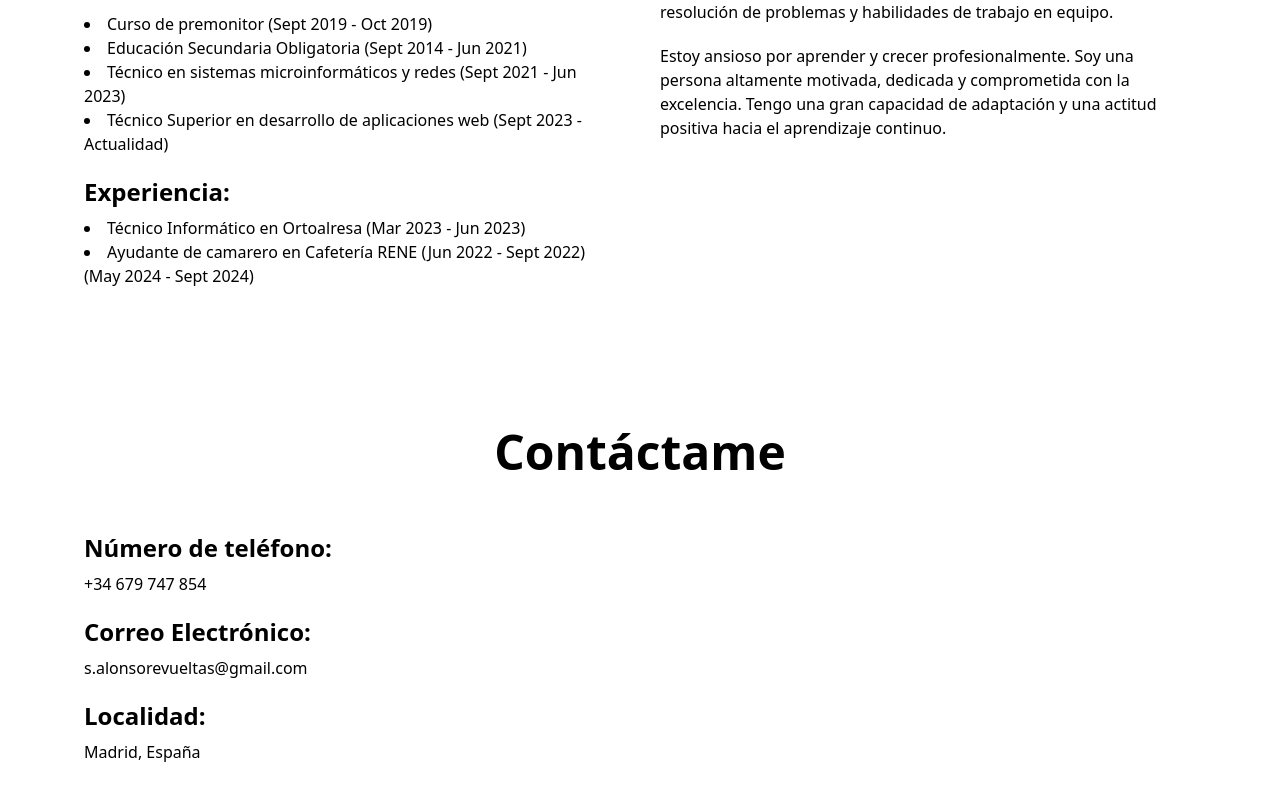
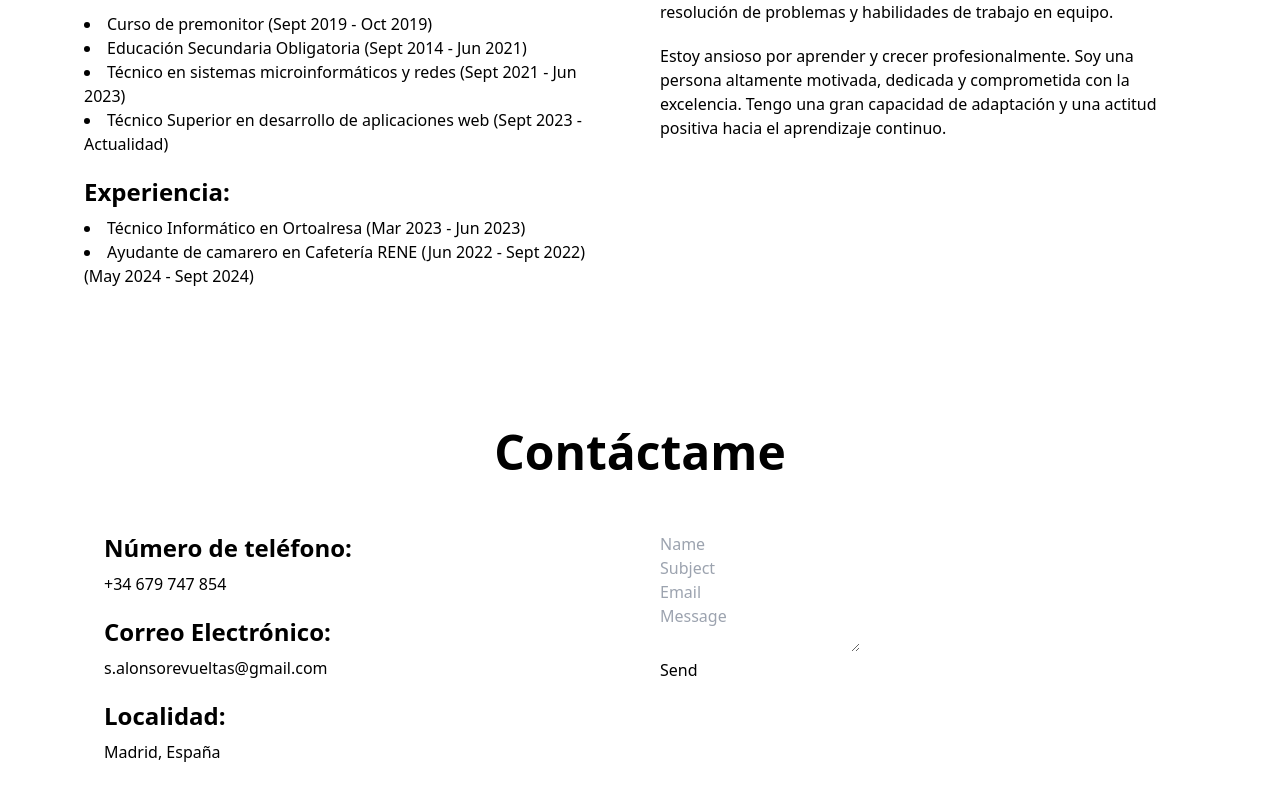
Before and after one commit to salonso13/Portfolio, a Next.js app: page / in a window 1280 px wide. Shown: the part 852-1652 px from the top of the page. Built offline with nearby package versions, Linux system fonts and the light colour scheme; a web font is replaced by a local one.

Commit message:
Form Contact

```diff
--- a/components/contac.tsx
+++ b/components/contac.tsx
@@ -8,7 +8,10 @@ const ContactMe = () => {
           Contáctame
         </h1>
       </div>
-      <div className="flex flex-col items-start px-4 md:px-16 py-6 md:py-10 z-10">
+
+      <div className="flex flex-col md:flex-row items-start px-4 md:px-16 py-6 md:py-10 z-10">
+        {/* Columna Izquierda */}
+        <div className="w-full md:w-1/2 px-2 md:px-5 z-10">
         <div className="w-full px-2 md:px-5 z-10">
           <h1 className="text-lg sm:text-xl md:text-2xl font-bold">Número de teléfono:</h1>
           <p className="text-sm sm:text-base pt-2">+34 679 747 854</p>
@@ -19,6 +22,22 @@ const ContactMe = () => {
           <h1 className="text-lg sm:text-xl md:text-2xl font-bold pt-5">Localidad:</h1>
           <p className="text-sm sm:text-base pt-2">Madrid, España</p>
         </div>
+        </div>
+
+        {/* Columna Derecha */}
+        <div className="w-full md:w-1/2 px-2 md:px-5 z-10">
+        <form action="https://formspree.io/f/xjkkzezq" method="POST">
+            <input id="nomb" placeholder="Name" type="text" min="1" max="20" name="Name" />
+            <br />
+            <input id="asun" placeholder="Subject" type="text" name="Subject" />
+            <br />
+            <input id="email" placeholder="Email" type="email" min="1" max="20" name="Email" />
+            <br />
+            <textarea id="messsage" placeholder="Message" name="Message"></textarea>
+            <br />
+            <button type="submit">Send</button>
+          </form>
+        </div>
       </div>
     </div>
   );
```
Also changed, not shown: package.json (+11 -2 lines), 1 other file (tests, documents, lock files or other folders).
